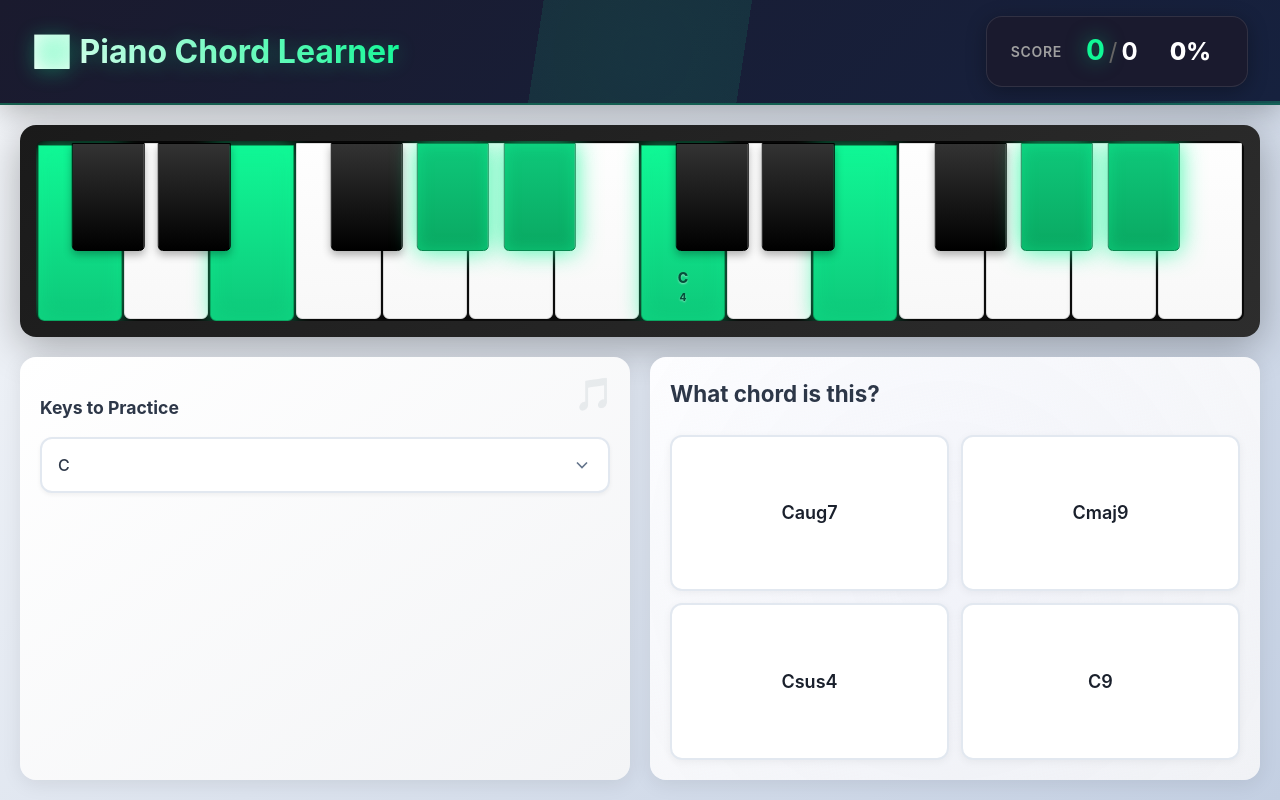
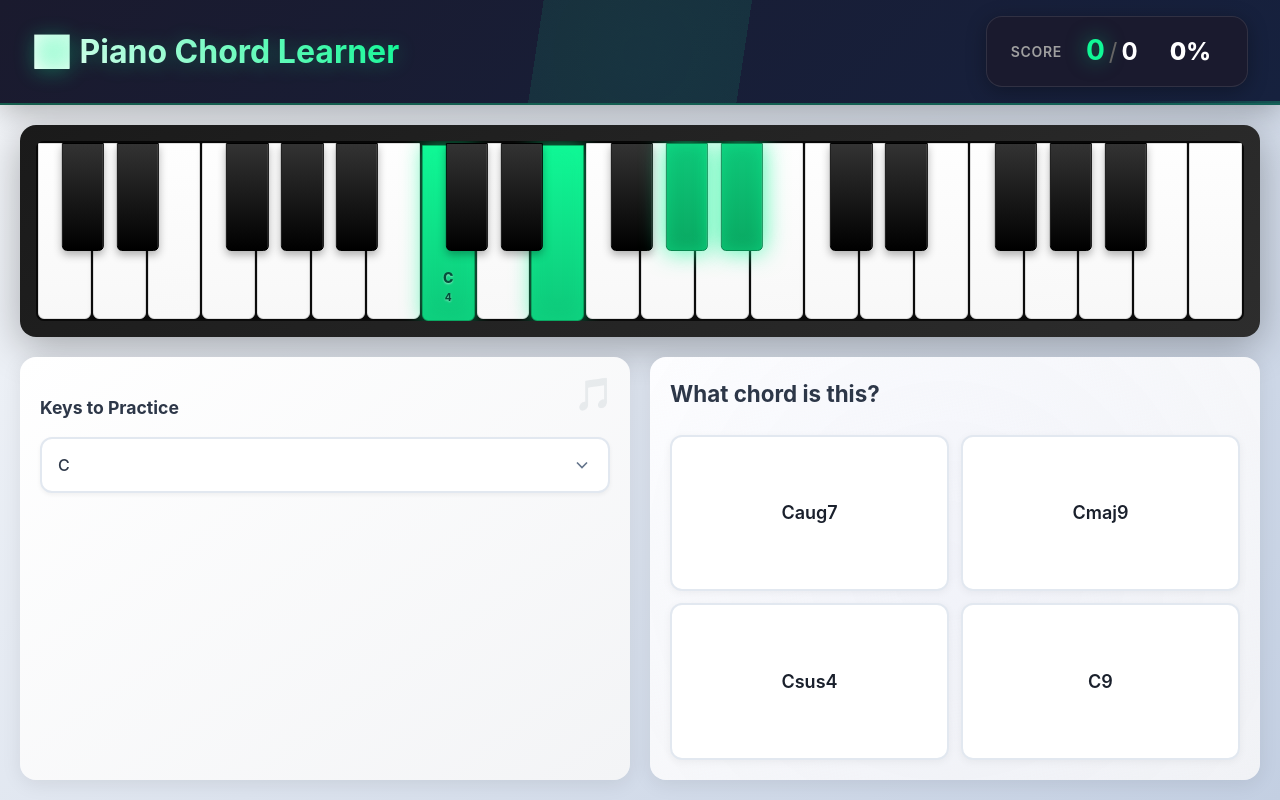
Before and after one commit to stonefruit/chord-learner, a React (Vite) app: page / in a window 1280 px wide. Built offline with nearby package versions, Linux system fonts and the light colour scheme; the HTML template or start-up script is replaced by a standard one.

Commit message:
Add more keys and display modes

```diff
--- a/src/App.jsx
+++ b/src/App.jsx
@@ -7,6 +7,9 @@ import Score from './components/Score'
 
 function App() {
   const [selectedKeys, setSelectedKeys] = useState(['C'])
+  const [chordSettings, setChordSettings] = useState({
+    display: 'basic'
+  })
   const [score, setScore] = useState({ correct: 0, total: 0 })
   const [currentChord, setCurrentChord] = useState(null)
   const [showAnswer, setShowAnswer] = useState(false)
@@ -41,6 +44,57 @@ function App() {
     setCurrentChord(chord)
   }
 
+  // Get highlighted notes based on display settings
+  const getHighlightedNotes = () => {
+    if (!currentChord) return []
+
+    switch (chordSettings.display) {
+      case 'basic':
+        // For basic mode, we need to assign octaves to create a compact chord
+        return assignOctavesToChord(currentChord.notes)
+      case 'full':
+        // For full chord, return just the note names (will highlight all octaves)
+        return currentChord.notes
+      default:
+        return currentChord.notes
+    }
+  }
+
+  // Helper function to assign octaves to chord notes for compact display
+  const assignOctavesToChord = (notes) => {
+    if (!notes || notes.length === 0) return []
+
+    const noteNames = ['C', 'C#', 'D', 'D#', 'E', 'F', 'F#', 'G', 'G#', 'A', 'A#', 'B']
+    const result = []
+
+    // Start with the first note in octave 4
+    result.push(notes[0] + '4')
+
+    // For subsequent notes, choose the octave that creates the smallest interval
+    for (let i = 1; i < notes.length; i++) {
+      const prevNote = result[i - 1]
+      const prevNoteName = prevNote.slice(0, -1)
+      const prevOctave = parseInt(prevNote.slice(-1))
+      const prevIndex = noteNames.indexOf(prevNoteName)
+
+      const currentNoteName = notes[i]
+      const currentIndex = noteNames.indexOf(currentNoteName)
+
+      // Calculate intervals for same octave and next octave
+      const intervalSame = (currentIndex - prevIndex + 12) % 12
+      const intervalNext = intervalSame === 0 ? 12 : intervalSame
+
+      // Choose the octave that creates the smaller interval
+      if (intervalSame <= 6) {
+        result.push(currentNoteName + prevOctave)
+      } else {
+        result.push(currentNoteName + (prevOctave + 1))
+      }
+    }
+
+    return result
+  }
+
   const resetScore = () => {
     setScore({ correct: 0, total: 0 })
   }
@@ -57,8 +111,9 @@ function App() {
       <main className="app-main">
         <div className="piano-section">
           <PianoKeyboard
-            highlightedNotes={currentChord?.notes || []}
+            highlightedNotes={getHighlightedNotes()}
             showAnswer={showAnswer}
+            displayMode={chordSettings.display}
           />
         </div>
 
@@ -67,12 +122,15 @@ function App() {
             <KeySelector
               selectedKeys={selectedKeys}
               onChange={setSelectedKeys}
+              chordSettings={chordSettings}
+              onChordSettingsChange={setChordSettings}
             />
           </div>
 
           <div className="right-panel">
             <ChordQuiz
               selectedKeys={selectedKeys}
+              chordSettings={chordSettings}
               onChordGenerated={handleChordGenerated}
               onAnswer={handleAnswer}
               showAnswer={showAnswer}
--- a/src/components/ChordQuiz.jsx
+++ b/src/components/ChordQuiz.jsx
@@ -1,83 +1,107 @@
-import React, { useState, useEffect } from 'react'
-import { getRandomChord, chordTypes } from '../utils/chordData'
-import './ChordQuiz.css'
+import React, { useState, useEffect } from "react";
+import { getRandomChord, chordTypes, generateChord } from "../utils/chordData";
+import "./ChordQuiz.css";
 
-const ChordQuiz = ({ selectedKeys, onChordGenerated, onAnswer, showAnswer }) => {
-  const [currentChord, setCurrentChord] = useState(null)
-  const [userAnswer, setUserAnswer] = useState('')
-  const [options, setOptions] = useState([])
-  const [answered, setAnswered] = useState(false)
+const ChordQuiz = ({
+  selectedKeys,
+  chordSettings,
+  onChordGenerated,
+  onAnswer,
+  showAnswer,
+}) => {
+  const [currentChord, setCurrentChord] = useState(null);
+  const [userAnswer, setUserAnswer] = useState("");
+  const [options, setOptions] = useState([]);
+  const [answered, setAnswered] = useState(false);
 
   const generateNewChord = () => {
-    if (selectedKeys.length === 0) return
+    if (selectedKeys.length === 0) return;
 
-    const chord = getRandomChord(selectedKeys)
-    setCurrentChord(chord)
-    onChordGenerated(chord)
+    const chord = getRandomChord(selectedKeys);
+    setCurrentChord(chord);
+    onChordGenerated(chord);
 
     // Generate multiple choice options
-    const correctAnswer = chord.name
-    const allChordTypes = Object.keys(chordTypes)
+    const correctAnswer = chord.name;
+    const allChordTypes = Object.keys(chordTypes);
 
     // Generate 3 wrong options (different from the correct answer)
-    const wrongOptions = []
+    const wrongOptions = [];
     while (wrongOptions.length < 3) {
-      const randomRoot = selectedKeys[Math.floor(Math.random() * selectedKeys.length)]
-      const randomType = allChordTypes[Math.floor(Math.random() * allChordTypes.length)]
-      const optionName = `${randomRoot}${chordTypes[randomType].symbol}`
+      const randomRoot =
+        selectedKeys[Math.floor(Math.random() * selectedKeys.length)];
+      const randomType =
+        allChordTypes[Math.floor(Math.random() * allChordTypes.length)];
+
+      const wrongChord = generateChord(randomRoot, randomType);
+      const optionName = wrongChord.name;
 
       if (optionName !== correctAnswer && !wrongOptions.includes(optionName)) {
-        wrongOptions.push(optionName)
+        wrongOptions.push(optionName);
       }
     }
 
     // Combine correct answer with wrong options and shuffle
-    const allOptions = [correctAnswer, ...wrongOptions]
-    const shuffled = allOptions.sort(() => Math.random() - 0.5)
-    setOptions(shuffled)
+    const allOptions = [correctAnswer, ...wrongOptions];
+    const shuffled = allOptions.sort(() => Math.random() - 0.5);
+    setOptions(shuffled);
 
-    setUserAnswer('')
-    setAnswered(false)
-  }
+    setUserAnswer("");
+    setAnswered(false);
+  };
 
   useEffect(() => {
-    generateNewChord()
-  }, [selectedKeys])
+    generateNewChord();
+  }, [selectedKeys, chordSettings]);
 
   const handleAnswer = (answer) => {
-    if (answered || showAnswer) return
+    if (answered || showAnswer) return;
 
-    setUserAnswer(answer)
-    setAnswered(true)
-    const isCorrect = answer === currentChord.name
-    onAnswer(isCorrect)
-  }
+    setUserAnswer(answer);
+    setAnswered(true);
+    const isCorrect = answer === currentChord.name;
+    onAnswer(isCorrect);
+  };
 
   const handleNext = () => {
-    generateNewChord()
-  }
+    generateNewChord();
+  };
 
   if (selectedKeys.length === 0) {
     return (
       <div className="chord-quiz">
         <p>Please select at least one key to start the quiz!</p>
       </div>
-    )
+    );
   }
 
   if (!currentChord) {
-    return null
+    return null;
   }
 
   return (
     <div className="chord-quiz">
       {showAnswer && (
-        <div className={`answer-feedback-floating ${userAnswer === currentChord.name ? 'correct-feedback' : 'incorrect-feedback'}`}>
+        <div
+          className={`answer-feedback-floating ${
+            userAnswer === currentChord.name
+              ? "correct-feedback"
+              : "incorrect-feedback"
+          }`}
+        >
           <div className="feedback-icon">
-            {userAnswer === currentChord.name ? '✓' : '✗'}
+            {userAnswer === currentChord.name ? "✓" : "✗"}
           </div>
-          <p className={userAnswer === currentChord.name ? 'correct-text' : 'incorrect-text'}>
-            {userAnswer === currentChord.name ? 'Excellent!' : `The answer is ${currentChord.fullName}`}
+          <p
+            className={
+              userAnswer === currentChord.name
+                ? "correct-text"
+                : "incorrect-text"
+            }
+          >
+            {userAnswer === currentChord.name
+              ? "Excellent!"
+              : `The answer is ${currentChord.fullName}`}
           </p>
         </div>
       )}
@@ -89,9 +113,11 @@ const ChordQuiz = ({ selectedKeys, onChordGenerated, onAnswer, showAnswer }) =>
           <button
             key={option}
             className={`option-button ${
-              answered && option === currentChord.name ? 'correct' : ''
+              answered && option === currentChord.name ? "correct" : ""
             } ${
-              answered && option === userAnswer && option !== currentChord.name ? 'incorrect' : ''
+              answered && option === userAnswer && option !== currentChord.name
+                ? "incorrect"
+                : ""
             }`}
             onClick={() => handleAnswer(option)}
             disabled={answered}
@@ -104,13 +130,20 @@ const ChordQuiz = ({ selectedKeys, onChordGenerated, onAnswer, showAnswer }) =>
       {answered && (
         <button className="next-button" onClick={handleNext}>
           <span>Next Chord</span>
-          <svg width="20" height="20" viewBox="0 0 24 24" fill="none" stroke="currentColor" strokeWidth="2">
-            <path d="M5 12h14M12 5l7 7-7 7"/>
+          <svg
+            width="20"
+            height="20"
+            viewBox="0 0 24 24"
+            fill="none"
+            stroke="currentColor"
+            strokeWidth="2"
+          >
+            <path d="M5 12h14M12 5l7 7-7 7" />
           </svg>
         </button>
       )}
     </div>
-  )
-}
+  );
+};
 
-export default ChordQuiz
+export default ChordQuiz;
--- a/src/components/PianoKeyboard.css
+++ b/src/components/PianoKeyboard.css
@@ -77,7 +77,7 @@
 
 .black-key {
   position: absolute;
-  width: 6%;
+  width: 3.5%;
   height: 100%;
   background: linear-gradient(to bottom, #333 0%, #000 100%);
   border: 1px solid #000;
@@ -188,7 +188,7 @@
 
   .black-key {
     padding-bottom: 8px;
-    width: 5.5%;
+    width: 3.2%;
   }
 }
 
@@ -214,7 +214,7 @@
   }
 
   .black-key {
-    width: 5%;
+    width: 3%;
   }
 
   .white-key {
@@ -249,6 +249,6 @@
 
   .black-key {
     padding-bottom: 4px;
-    width: 4.5%;
+    width: 2.8%;
   }
 }
--- a/src/components/PianoKeyboard.jsx
+++ b/src/components/PianoKeyboard.jsx
@@ -1,32 +1,44 @@
 import React from 'react'
 import './PianoKeyboard.css'
 
-const PianoKeyboard = ({ highlightedNotes = [], showAnswer }) => {
-  // Two octaves for better chord visualization
+const PianoKeyboard = ({ highlightedNotes = [], showAnswer, displayMode = 'basic' }) => {
+  // Extended range for chord extensions (C3 to C6)
   const whiteKeys = [
     'C3', 'D3', 'E3', 'F3', 'G3', 'A3', 'B3',
-    'C4', 'D4', 'E4', 'F4', 'G4', 'A4', 'B4'
+    'C4', 'D4', 'E4', 'F4', 'G4', 'A4', 'B4',
+    'C5', 'D5', 'E5', 'F5', 'G5', 'A5', 'B5',
+    'C6'
   ]
 
   // Black keys with their positions (percentage from left)
-  // Each white key is 1/14th of the width (7.14%), so positions are calculated accordingly
+  // Each white key is 1/22th of the width (4.545%), so positions are calculated accordingly
   const blackKeys = [
-    { note: 'C#3', position: 6.0 },   // Between C3 and D3
-    { note: 'D#3', position: 13.1 },  // Between D3 and E3
-    { note: 'F#3', position: 27.4 },  // Between F3 and G3
-    { note: 'G#3', position: 34.5 },  // Between G3 and A3
-    { note: 'A#3', position: 41.7 },  // Between A3 and B3
-    { note: 'C#4', position: 56.0 },  // Between C4 and D4
-    { note: 'D#4', position: 63.1 },  // Between D4 and E4
-    { note: 'F#4', position: 77.4 },  // Between F4 and G4
-    { note: 'G#4', position: 84.5 },  // Between G4 and A4
-    { note: 'A#4', position: 91.7 }   // Between A4 and B4
+    { note: 'C#3', position: 3.86 },   // Between C3 and D3
+    { note: 'D#3', position: 8.41 },   // Between D3 and E3
+    { note: 'F#3', position: 17.5 },   // Between F3 and G3
+    { note: 'G#3', position: 22.05 },  // Between G3 and A3
+    { note: 'A#3', position: 26.59 },  // Between A3 and B3
+    { note: 'C#4', position: 35.68 },  // Between C4 and D4
+    { note: 'D#4', position: 40.23 },  // Between D4 and E4
+    { note: 'F#4', position: 49.32 },  // Between F4 and G4
+    { note: 'G#4', position: 53.86 },  // Between G4 and A4
+    { note: 'A#4', position: 58.41 },  // Between A4 and B4
+    { note: 'C#5', position: 67.5 },   // Between C5 and D5
+    { note: 'D#5', position: 72.05 },  // Between D5 and E5
+    { note: 'F#5', position: 81.14 },  // Between F5 and G5
+    { note: 'G#5', position: 85.68 },  // Between G5 and A5
+    { note: 'A#5', position: 90.23 }   // Between A5 and B5
   ]
 
   const isNoteHighlighted = (note) => {
-    // Extract just the note name without octave for comparison
-    const noteName = note.slice(0, -1)
-    return highlightedNotes.some(n => n === noteName)
+    if (displayMode === 'full') {
+      // In 'full' mode, highlight all octaves of the chord notes
+      const noteName = note.slice(0, -1)
+      return highlightedNotes.some(n => n === noteName)
+    } else {
+      // In 'basic' mode, notes come with octaves (e.g., 'C4', 'E4', 'G4')
+      return highlightedNotes.includes(note)
+    }
   }
 
   return (
```
Also changed, not shown: src/components/KeySelector.css (+81 -3 lines), src/components/KeySelector.jsx (+64 -3 lines), .claude/settings.local.json (deleted), 1 other file (tests, documents, lock files or other folders).
